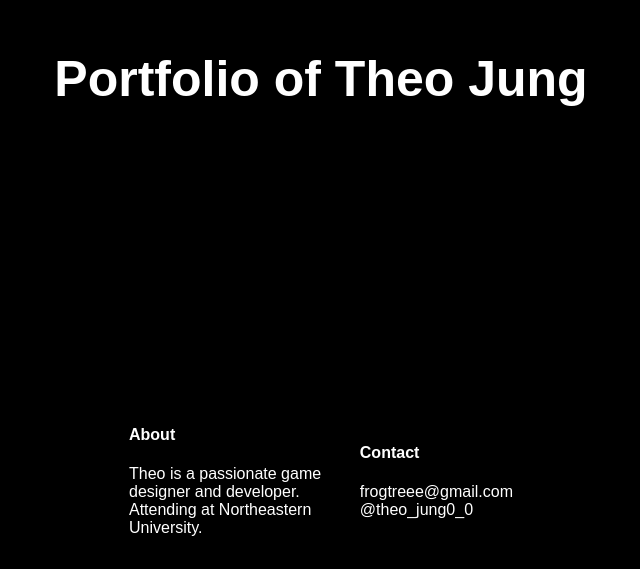
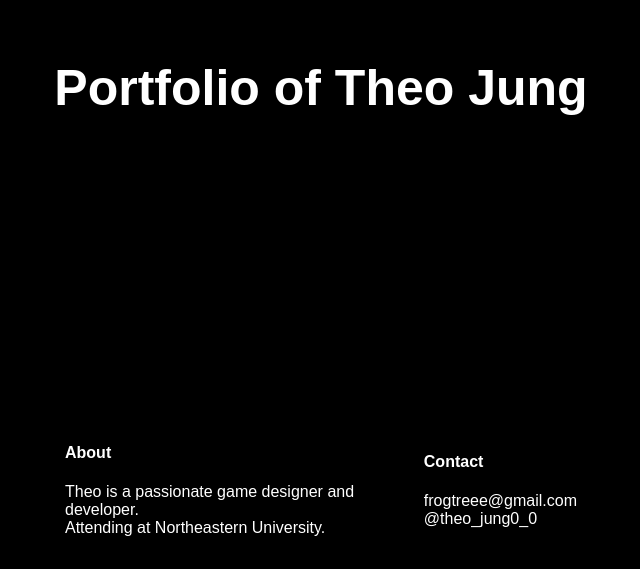
Before and after one commit to frogtreee/portfolio_web, a React (Vite) app: page / in a window 1280 px wide. Shown: the part 231-800 px from the top of the page, without its empty margins (319-959 px from the left). Built offline with nearby package versions, Linux system fonts and the light colour scheme.

Commit message:
test commit 2

```diff
--- a/src/App.css
+++ b/src/App.css
@@ -14,7 +14,7 @@
 
 .landing_page_aboutSection{
   display: flex;
-  width: 30%;
+  width: 40%;
   justify-content: space-between;
   padding: 1rem 2rem;
   /* width: 22%; */
--- a/src/projects/theSpark.js
+++ b/src/projects/theSpark.js
@@ -6,7 +6,7 @@ let theSpark = {
     date: 'Aug/2024~April/2025',
     short_description: "This project foucses on the Jeju's 4.3 incident.",
     download_path: null,
-    explanations: ['This game that I made for a capstone project, captures a tragic incident that happend in Korea'],
+    explanations: [['This game that I made for a capstone project, captures a tragic incident that happend in Korea.', null]],
 }
 
 export default theSpark
```
